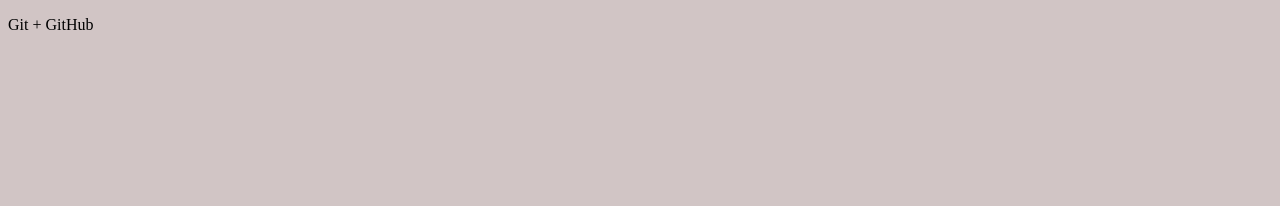
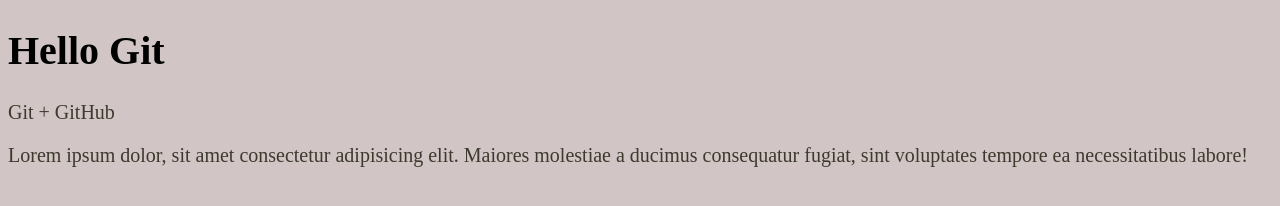
Before and after one commit to TolikZed/gitTest, a plain HTML site: page index.html in a window 1280 px wide. Drawn offline with Linux system fonts and the light colour scheme.

Commit message:
Наши первые изменения

```diff
--- a/css/style.css
+++ b/css/style.css
@@ -1,3 +1,12 @@
 body {
   background-color: #d1c5c5;
 }
+
+h1 {
+  font-size: 40px;
+}
+
+p {
+  font-size: 20px;
+  color: rgb(61, 57, 45);
+}
--- a/index.html
+++ b/index.html
@@ -9,7 +9,10 @@
 </head>
 
 <body>
+  <h1>Hello Git</h1>
   <p>Git + GitHub</p>
+  <p>Lorem ipsum dolor, sit amet consectetur adipisicing elit. Maiores molestiae a ducimus consequatur fugiat, sint
+    voluptates tempore ea necessitatibus labore!</p>
 </body>
 
 </html>
```
